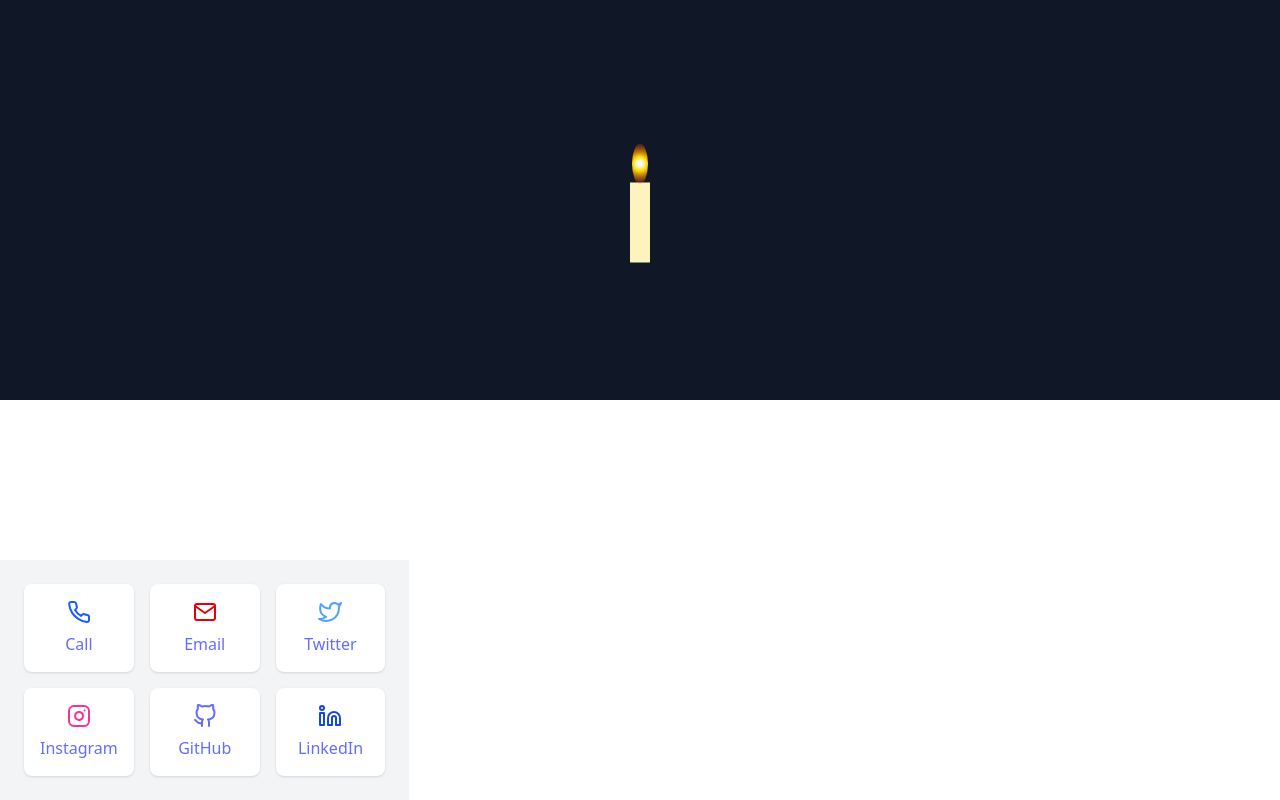
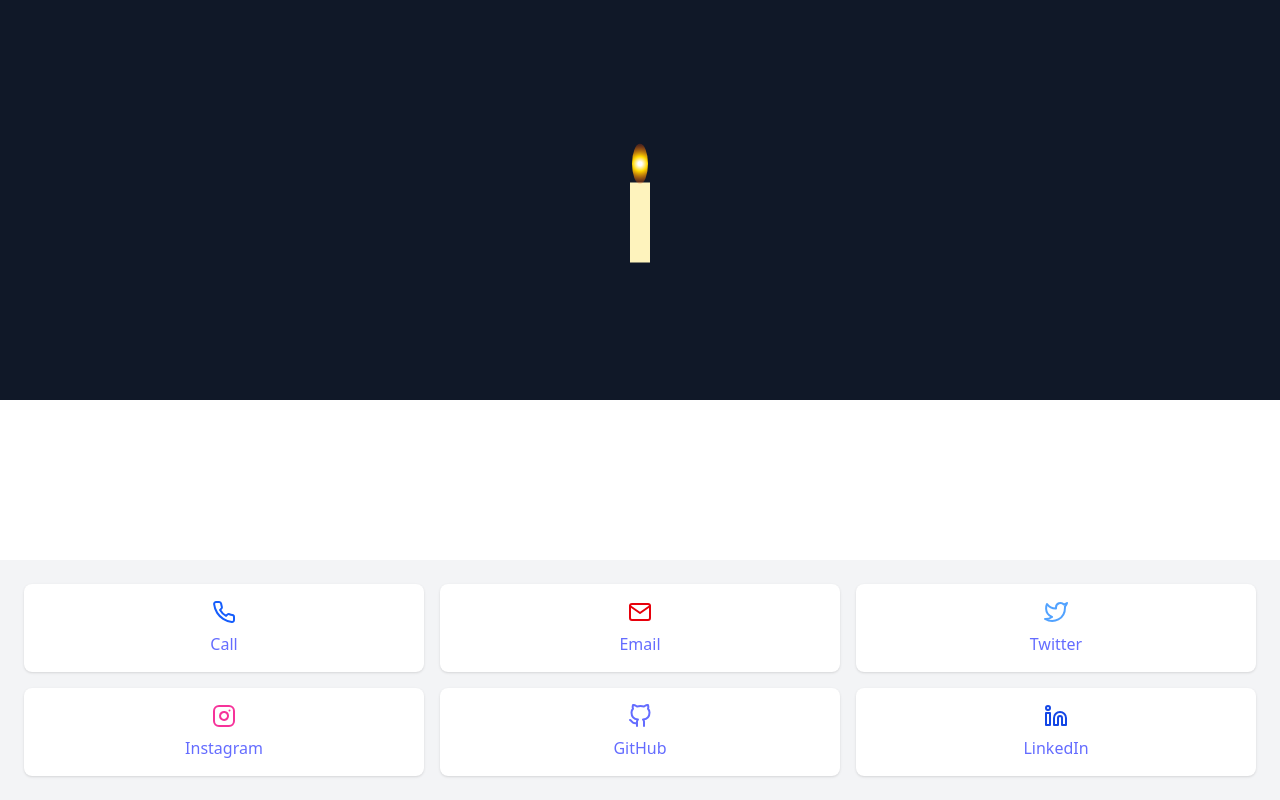
Before and after one commit to shokokb/com.tomoshibeee.www, a React app in the folder tomoshibeee-www/: page / in a window 1280 px wide. Built offline with nearby package versions, Linux system fonts and the light colour scheme; the HTML template or start-up script is replaced by a standard one.

Commit message:
Change the footer width to 100%

```diff
--- a/tomoshibeee-www/src/components/FooterMenu.tsx
+++ b/tomoshibeee-www/src/components/FooterMenu.tsx
@@ -2,8 +2,8 @@ import { FiPhone, FiMail, FiTwitter, FiInstagram, FiGithub, FiLinkedin } from "r
 
 function FooterMenu() {
   return (
-    <footer className="fixed bottom-0 left-0 bg-gray-100 p-6">
-      <div className="grid grid-cols-3 grid-rows-2 gap-4 max-w-md mx-auto">
+    <footer className="fixed　w-full bottom-0 left-0 bg-gray-100 p-6">
+      <div className="grid grid-cols-3 grid-rows-2 gap-4 mx-auto">
         <a href="tel:+819012345678" className="flex flex-col items-center justify-center p-4 bg-white rounded-lg shadow hover:bg-blue-100">
           <FiPhone className="text-2xl mb-2 text-blue-600" />
           Call
```
